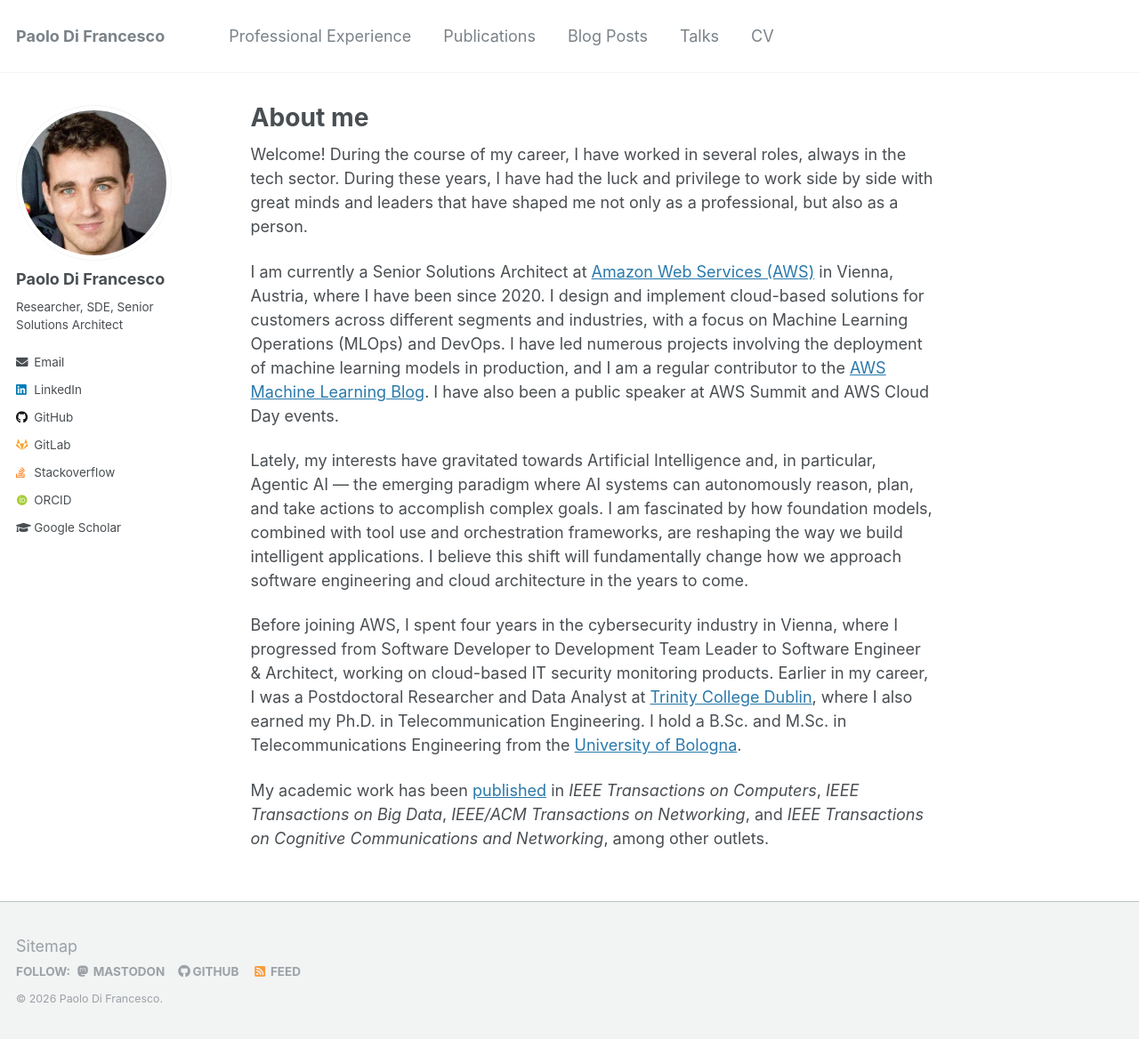
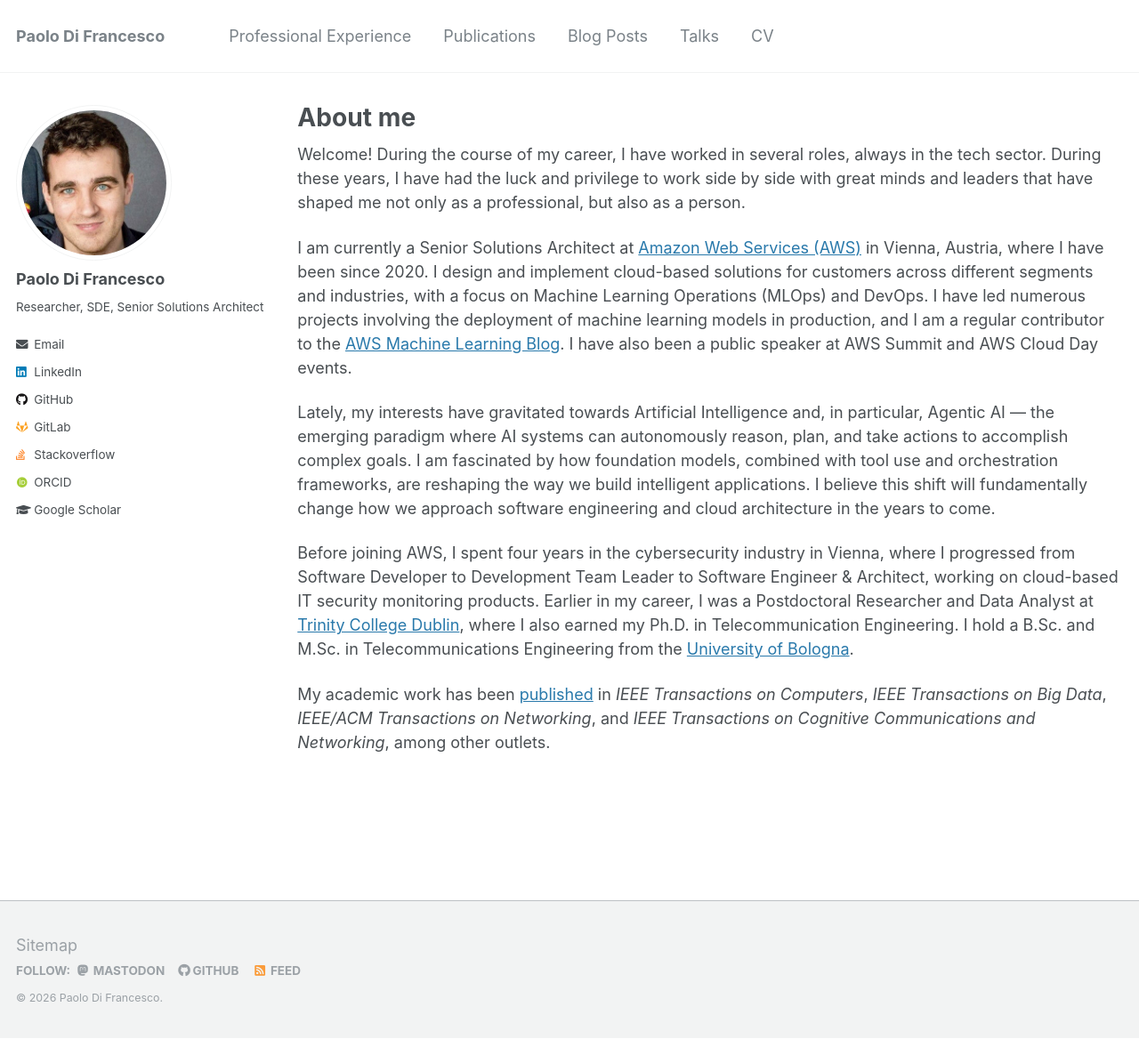
Before and after one commit to pdifranc/pdifranc.github.io, a Jekyll site: the page built from _pages/about.md, in a window 1280 px wide and 1168 px high. Shown: the whole window at 89% size. Built offline with Jekyll 4.4.1, drawn with Linux system fonts in a browser that asks for light colours; some web fonts are replaced.

Commit message:
Update scss

```diff
--- a/_sass/_custom.scss
+++ b/_sass/_custom.scss
@@ -38,3 +38,17 @@
 .container:hover .overlay {
   opacity: 0.25;
 }
+
+/* Wider content column, sidebar shifted left */
+@include breakpoint($large) {
+  .sidebar {
+    @include span(3 of 12);
+  }
+
+  .page,
+  .archive {
+    @include span(9 of 12 last);
+    @include prefix(0 of 12);
+    @include suffix(0 of 12);
+  }
+}
```
